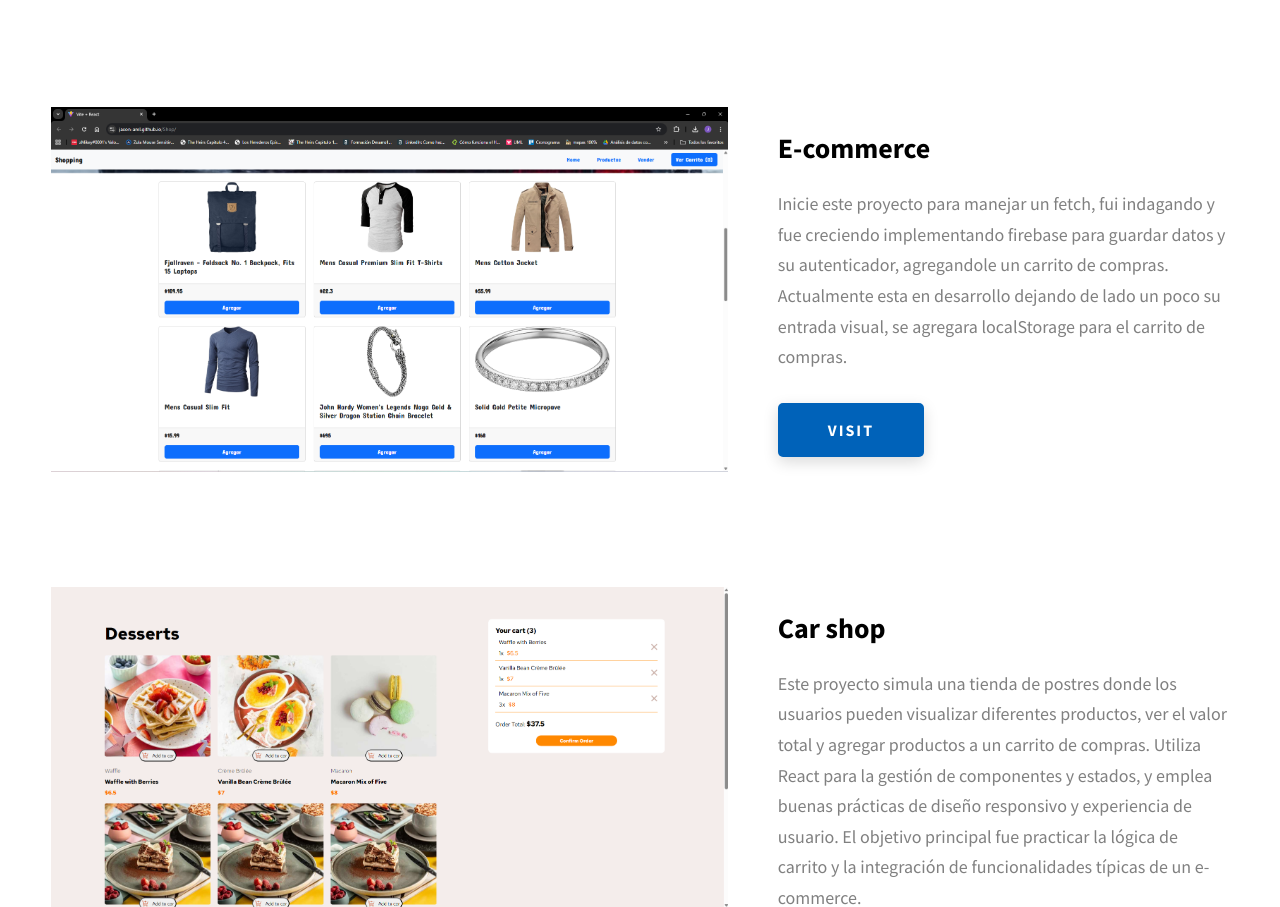
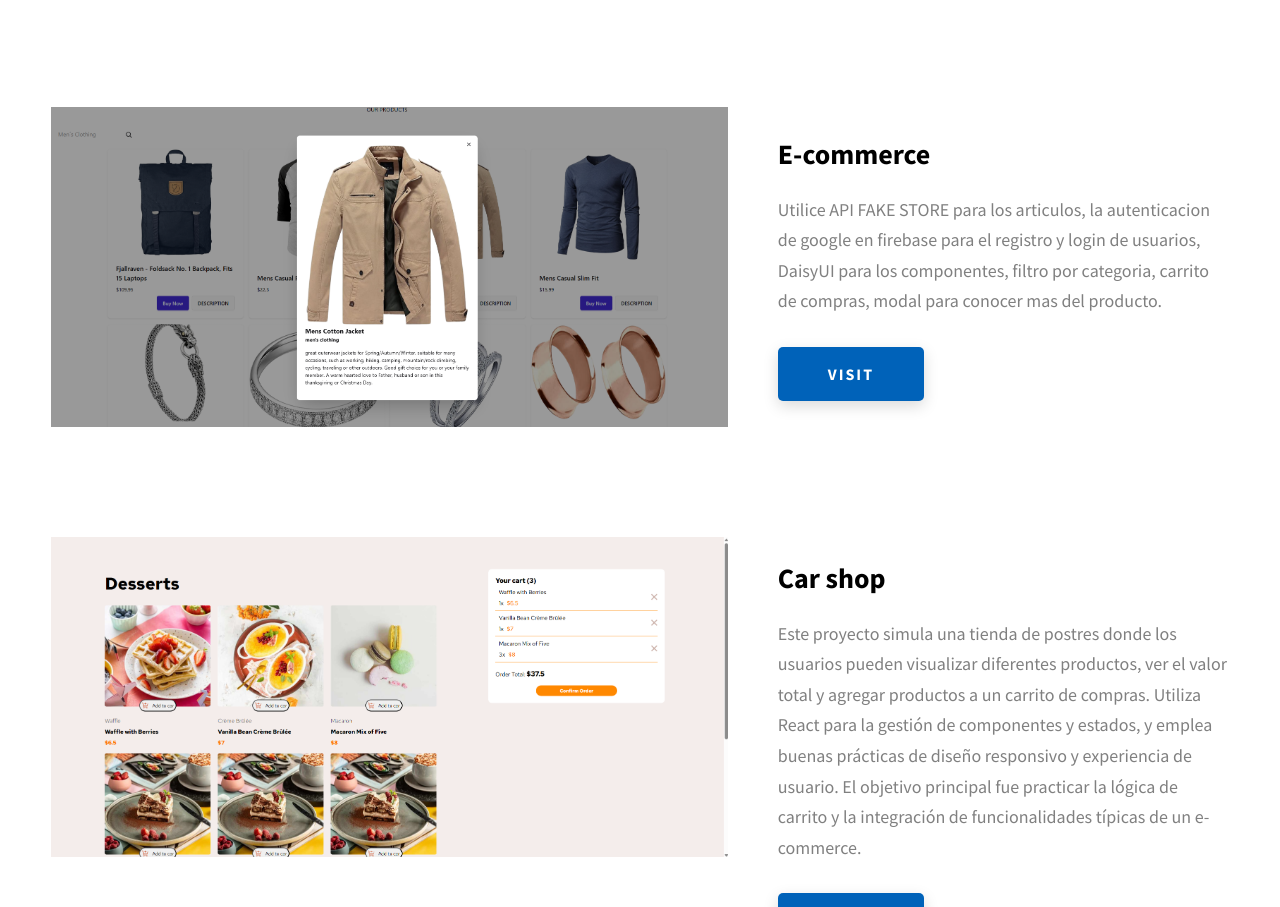
Before and after one commit to Jason-AML/portfolio, a website: page index.html in a window 1280 px wide. Shown: the part 2390-3297 px from the top of the page. Drawn offline with Linux system fonts and the light colour scheme.

Commit message:
Actualización proyecto e-commerce

```diff
--- a/index.html
+++ b/index.html
@@ -211,7 +211,7 @@
           <div class="projects__row">
             <div class="projects__row-img-cont">
               <img
-                src="./assets/png/ShopPortfolio.png"
+                src="./assets/png/capShop.png"
                 alt="Software Screenshot"
                 class="projects__row-img"
                 loading="lazy"
@@ -220,14 +220,13 @@
             <div class="projects__row-content">
               <h3 class="projects__row-content-title">E-commerce</h3>
               <p class="projects__row-content-desc">
-                Inicie este proyecto para manejar un fetch, fui indagando y fue
-                creciendo implementando firebase para guardar datos y su
-                autenticador, agregandole un carrito de compras. Actualmente
-                esta en desarrollo dejando de lado un poco su entrada visual, se
-                agregara localStorage para el carrito de compras.
+                Utilice API FAKE STORE para los articulos, la autenticacion de
+                google en firebase para el registro y login de usuarios, DaisyUI
+                para los componentes, filtro por categoria, carrito de compras,
+                modal para conocer mas del producto.
               </p>
               <a
-                href="https://jason-aml.github.io/Shop/"
+                href="jason-aml.github.io/4YouPage/"
                 class="btn btn--med btn--theme dynamicBgClr"
                 target="_blank"
                 >VISIT</a
--- a/sass/pages/_home.scss
+++ b/sass/pages/_home.scss
@@ -49,10 +49,10 @@
     display: block;
     padding: 1.2rem;
     border-bottom: 2px solid #eee;
-    transition: background .3s;
+    transition: background 0.3s;
 
     &:hover {
-      background: rgba(#fff,.1);
+      background: rgba(#fff, 0.1);
     }
 
     &--bd-none {
```
Also changed, not shown: assets/png/capShop.png (added).
